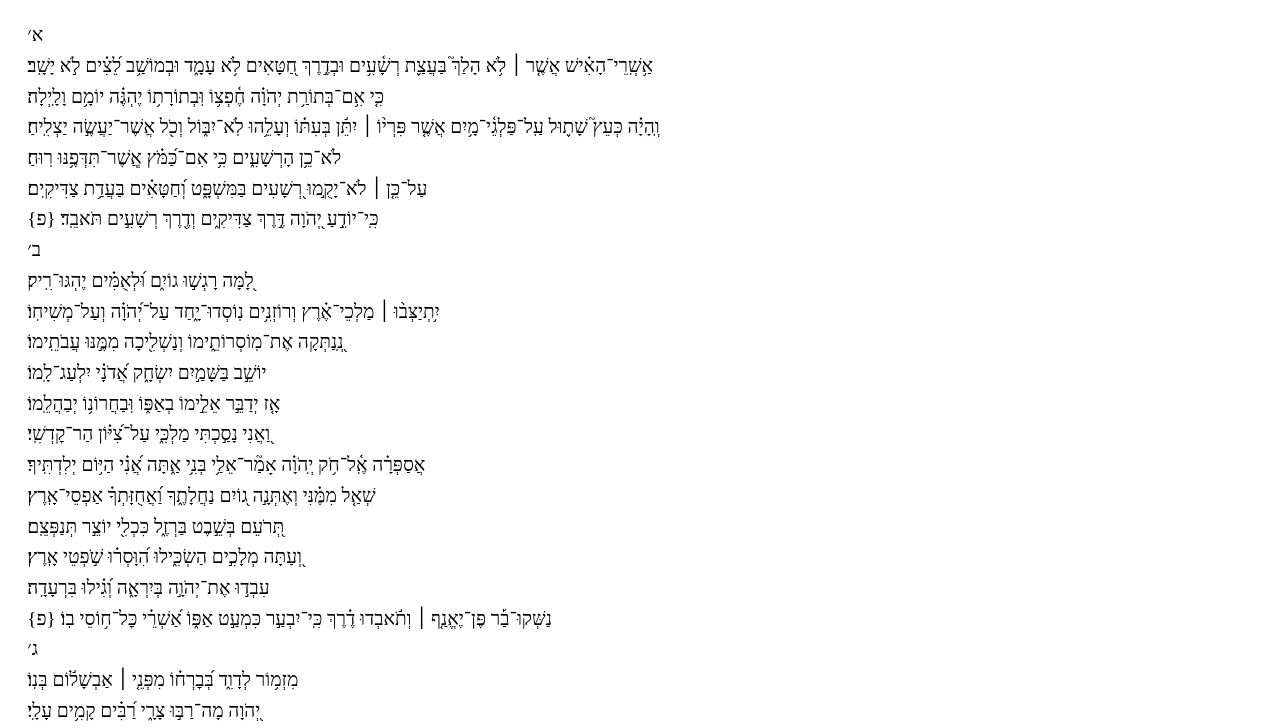
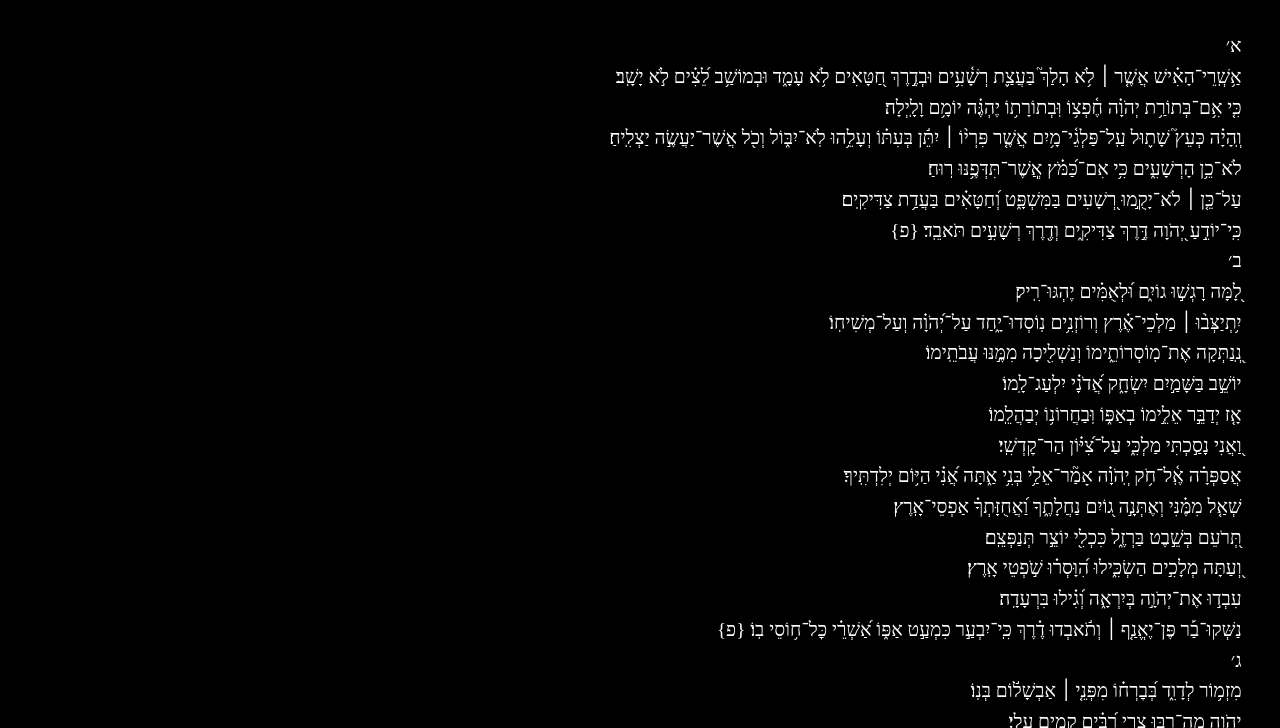
Before and after one commit to KarshBa/TEHILLIM_READER, a plain HTML site: page index.html in a window 1280 px wide. Shown: the part 120-848 px from the top of the page. Drawn offline with Linux system fonts and the light colour scheme.

Commit message:
Update index.html

```diff
--- a/index.html
+++ b/index.html
@@ -4,18 +4,33 @@
   <meta charset="UTF-8">
   <title>Accessible Tehillim Reader</title>
   <style>
+    /* overall dark theme */
     body {
+      background-color: #000;
+      color: #fff;
       font-size: 1.2em;
       line-height: 1.6;
       padding: 1em;
+      margin: 0;
     }
+    /* status message */
     #status {
       font-style: italic;
-      color: #555;
+      color: #ccc;
     }
+    /* the “canvas” where Tehillim appears */
     #output {
       white-space: pre-wrap;
       margin-top: 1em;
+      background-color: #000;
+      color: #fff;
+      direction: rtl;        /* right-to-left */
+      text-align: right;     /* align Hebrew to the right */
+      padding: 1em;
+    }
+    /* ensure spans inherit white text */
+    #output span {
+      color: #fff;
     }
   </style>
 </head>
@@ -25,7 +40,6 @@
   <div id="output" role="main" aria-live="polite"></div>
 
   <script>
-    // maps Hebrew base letters → their names
     const letterNames = {
       'א':'aleph','ב':'bet','ג':'gimel','ד':'dalet','ה':'he','ו':'vav','ז':'zayin',
       'ח':'het','ט':'tet','י':'yod','כ':'kaf','ך':'kaf (final)','ל':'lamed',
@@ -33,16 +47,12 @@
       'ע':'ayin','פ':'pe','ף':'pe (final)','צ':'tsadi','ץ':'tsadi (final)',
       'ק':'qof','ר':'resh','ש':'shin','ת':'tav'
     };
-
-    // Hebrew niqqud (vowels) and other diacritic names
     const vowelNames = {
       '\u05B0':'sheva','\u05B1':'hataf segol','\u05B2':'hataf patach','\u05B3':'hataf kamatz',
       '\u05B4':'hiriq','\u05B5':'tsere','\u05B6':'segol','\u05B7':'patach',
       '\u05B8':'qamats','\u05B9':'holam','\u05BB':'qubuts','\u05BC':'dagesh',
       '\u05BD':'meteg','\u05BF':'rafe','\u05C7':'qamats qatan'
     };
-
-    // Cantillation marks (taʿamim)
     const taamNames = {
       '\u0591':'etnaḥta','\u0592':'segolta','\u0593':'shalshelet','\u0594':'zaqef qatan',
       '\u0595':'zaqef gadol','\u0596':'tipḥa','\u0597':'munach','\u0598':'mercha',
@@ -54,7 +64,6 @@
     };
 
     window.addEventListener('DOMContentLoaded', () => {
-      // Fetch relative to the same folder as index.html
       fetch('tehillim.txt')
         .then(res => {
           if (!res.ok) throw new Error(`HTTP ${res.status}`);
@@ -74,7 +83,6 @@
       const out = document.getElementById('output');
       out.innerHTML = '';
 
-      // build clusters: each letter + following marks
       const clusters = [];
       let curr = '';
       for (const ch of text) {
@@ -90,17 +98,14 @@
       clusters.forEach(cluster => {
         const base = cluster[0];
         const marks = cluster.slice(1).split('');
-        // newline → <br>
         if (base === '\n') {
           out.appendChild(document.createElement('br'));
           return;
         }
-        // non-Hebrew text → plain
         if (!/\p{Script=Hebrew}/u.test(base)) {
           out.appendChild(document.createTextNode(cluster));
           return;
         }
-        // Hebrew base letter
         if (letterNames[base]) {
           const spanL = document.createElement('span');
           spanL.textContent = base;
@@ -113,16 +118,12 @@
             spanM.setAttribute('aria-label', lbl);
             out.appendChild(spanM);
           });
-        }
-        // stray diacritic
-        else if (vowelNames[base] || taamNames[base]) {
+        } else if (vowelNames[base] || taamNames[base]) {
           const spanD = document.createElement('span');
           spanD.textContent = base;
           spanD.setAttribute('aria-label', vowelNames[base] || taamNames[base]);
           out.appendChild(spanD);
-        }
-        // any other character
-        else {
+        } else {
           out.appendChild(document.createTextNode(cluster));
         }
       });
```
